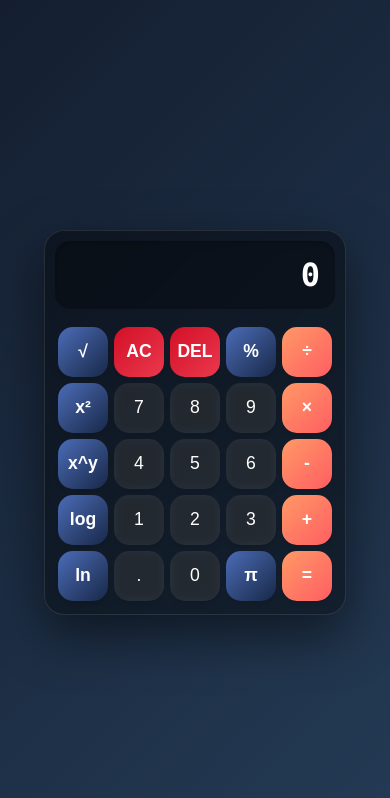
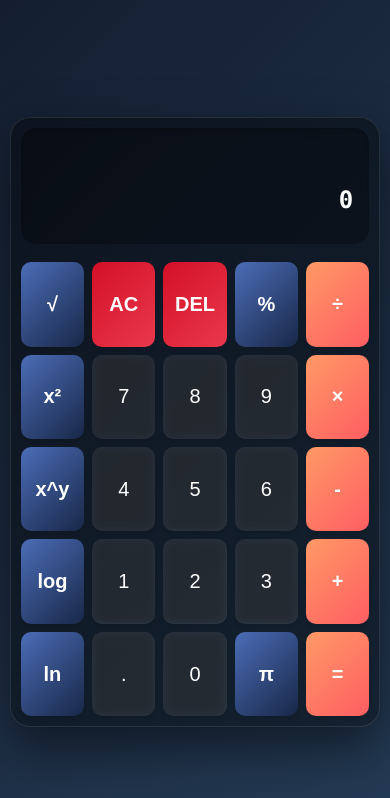
Before and after one commit to Dhivanujan/Calculator, a React (Vite) app: page / in a window 390 px wide. Shown: the top 798 px of the page. Built offline with nearby package versions, Linux system fonts and the light colour scheme.

Commit message:
Reponsiveness improved

```diff
--- a/src/App.css
+++ b/src/App.css
@@ -121,19 +121,48 @@
 }
 
 /* Responsiveness */
-@media (max-width: 500px) {
+@media (max-width: 600px) {
   .calculator-grid {
-    grid-template-columns: repeat(5, 3.5rem);
-    grid-template-rows: minmax(5rem, auto) repeat(5, 3.5rem);
+    width: 95vw;
+    max-width: 400px;
+    grid-template-columns: repeat(5, 1fr);
+    grid-template-rows: minmax(15vh, auto) repeat(5, minmax(10vh, 1fr));
     padding: 10px;
+    gap: 8px;
   }
 
   .calculator-grid > button {
-    font-size: 1.1rem;
-    margin: 3px;
+    margin: 0;
+    font-size: 1.25rem;
+    border-radius: 10px;
+  }
+
+  .output {
+    padding: 1rem;
+    margin-bottom: 10px;
   }
 
   .output .current-operand {
-    font-size: 2rem;
+    font-size: 1.5rem;
+    word-break: break-all;
+  }
+
+  .output .previous-operand {
+    font-size: 0.9rem;
   }
 }
+
+@media (max-width: 380px) {
+  .calculator-grid {
+    gap: 4px;
+  }
+
+  .calculator-grid > button {
+    font-size: 1rem;
+    border-radius: 8px;
+  }
+
+  .output .current-operand {
+    font-size: 1.25rem;
+  }
+}
```
